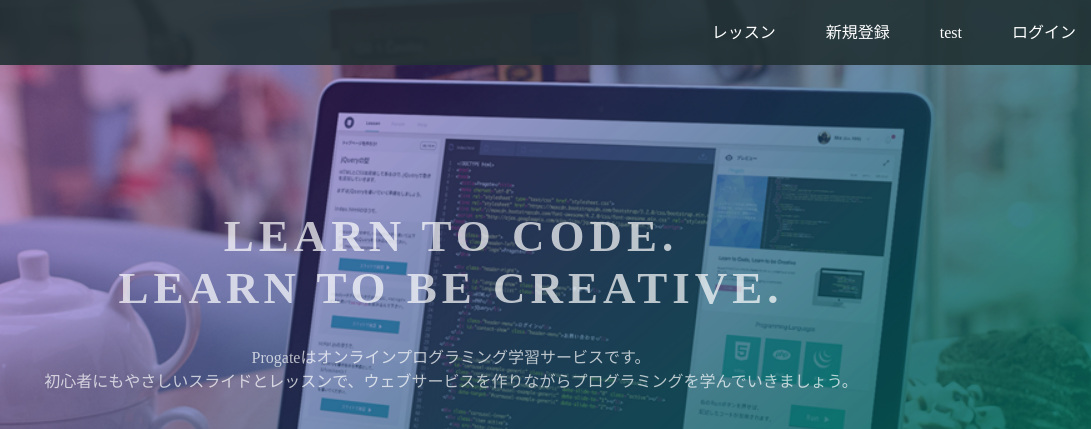
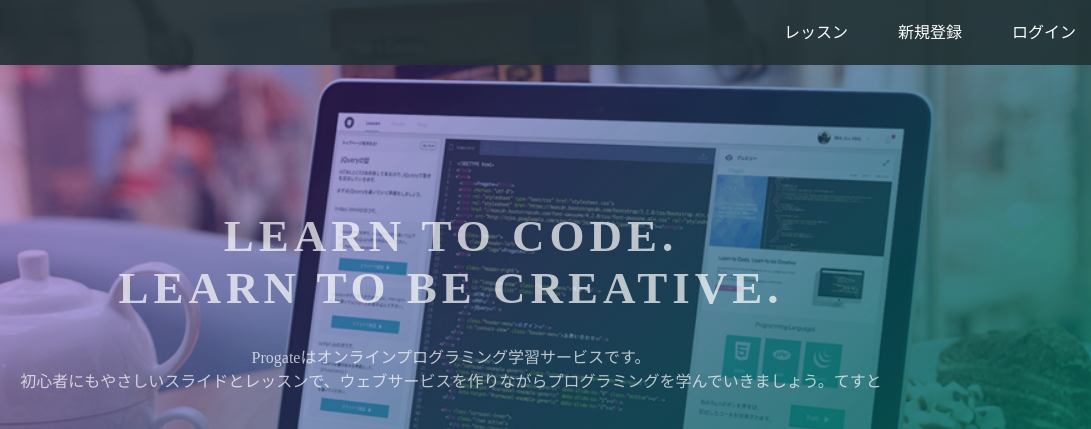
Before and after one commit to hattoriayano/hattoriayano.github.io, a plain HTML site: page index.html in a window 1280 px wide. Shown: the top 429 px of the page, 189-1280 px from the left. Drawn offline with Linux system fonts and the light colour scheme.

Commit message:
てすと

```diff
--- a/index.html
+++ b/index.html
@@ -17,7 +17,6 @@
       <div class="header-right">
         <a href="#">レッスン</a>
         <a href="#">新規登録</a>
-        <a href="#">test</a>
         <a href="#" class="login">ログイン</a>
       </div>
     </div>
@@ -25,7 +24,7 @@
   <div class="top-wrapper">
     <div class="container">
       <h1>LEARN TO CODE.<br>LEARN TO BE CREATIVE.</h1>
-      <p>Progateはオンラインプログラミング学習サービスです。<br>初心者にもやさしいスライドとレッスンで、ウェブサービスを作りながらプログラミングを学んでいきましょう。</p>
+      <p>Progateはオンラインプログラミング学習サービスです。<br>初心者にもやさしいスライドとレッスンで、ウェブサービスを作りながらプログラミングを学んでいきましょう。てすと</p>
       <div class="btn-wrapper">
         <a href="#" class="btn signup">新規登録はこちら</a>
         <p>or</p>
```
